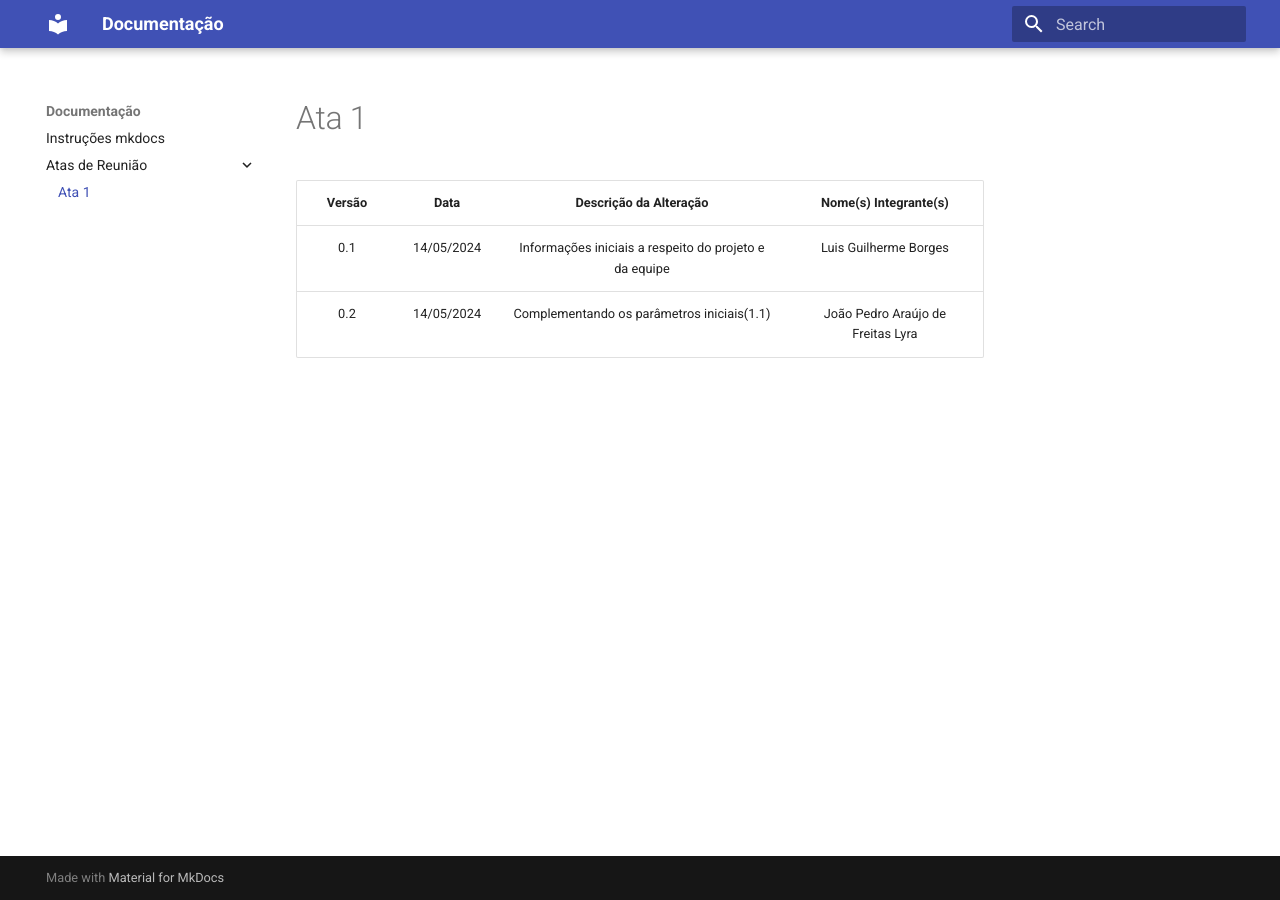
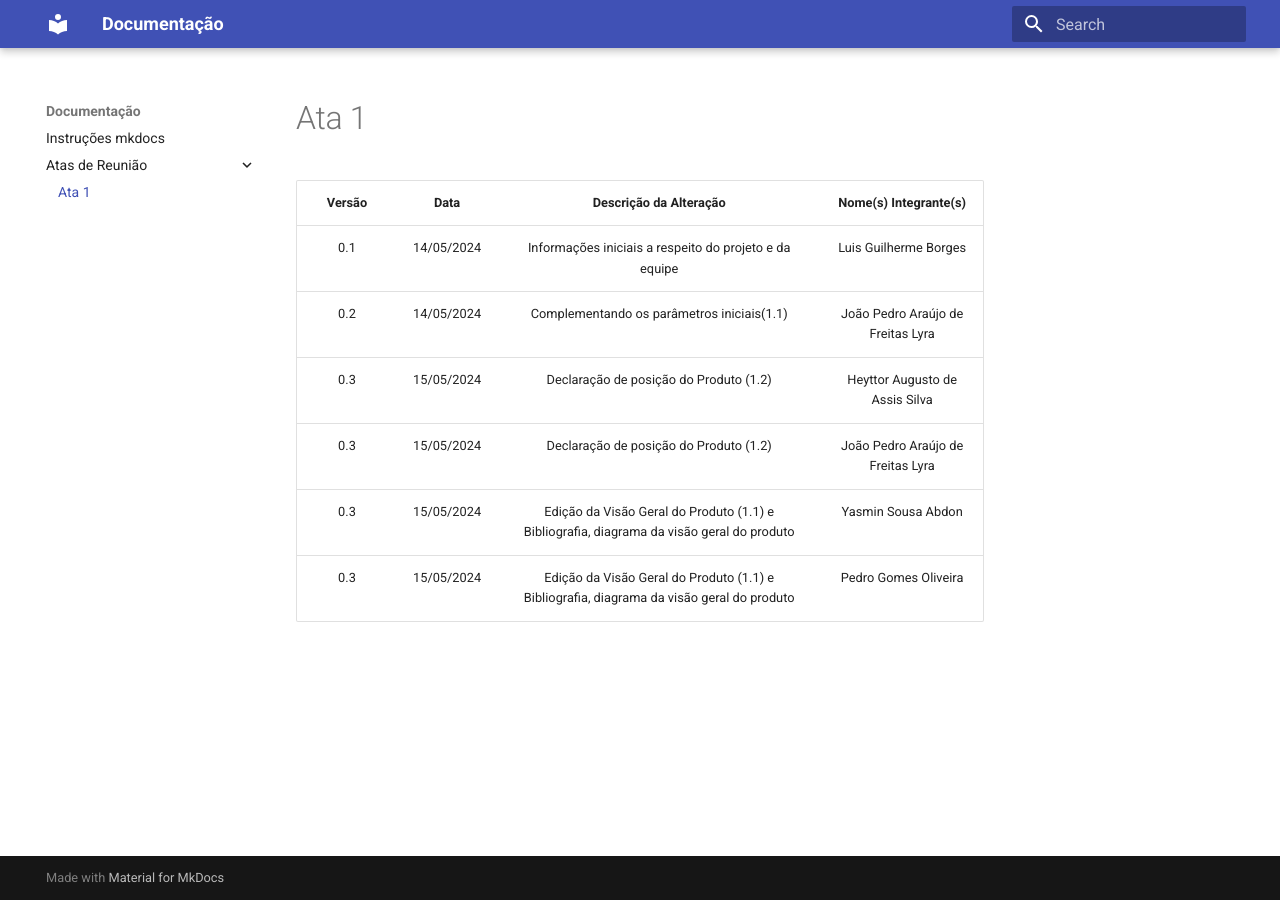
Before and after one commit to yaabdon/mds_othala_project, an MkDocs documentation site: the page built from docs/atas-reuniao/ata-reuniao-1.md, in a window 1280 px wide. Built offline with MkDocs 1.6.1 and Material for MkDocs 9.7.7, drawn with Linux system fonts in a browser that asks for light colours.

Commit message:
Update ata-reuniao-1.md

```diff
--- a/docs/atas-reuniao/ata-reuniao-1.md
+++ b/docs/atas-reuniao/ata-reuniao-1.md
@@ -2,3 +2,7 @@
 | :----: | :--: | :--------------------: | :-------------------: |
 | 0.1 | 14/05/2024 | Informações iniciais a respeito do projeto e da equipe | Luis Guilherme Borges |
 | 0.2 | 14/05/2024 | Complementando os parâmetros iniciais(1.1) | João Pedro Araújo de Freitas Lyra |
+| 0.3 | 15/05/2024 | Declaração de posição do Produto (1.2) | Heyttor Augusto de Assis Silva |
+| 0.3 | 15/05/2024 | Declaração de posição do Produto (1.2) | João Pedro Araújo de Freitas Lyra |
+| 0.3 | 15/05/2024 | Edição da Visão Geral do Produto (1.1)  e Bibliografia, diagrama da visão geral do produto | Yasmin Sousa Abdon |
+| 0.3 | 15/05/2024 | Edição da Visão Geral do Produto (1.1)  e Bibliografia, diagrama da visão geral do produto | Pedro Gomes Oliveira  |
```
